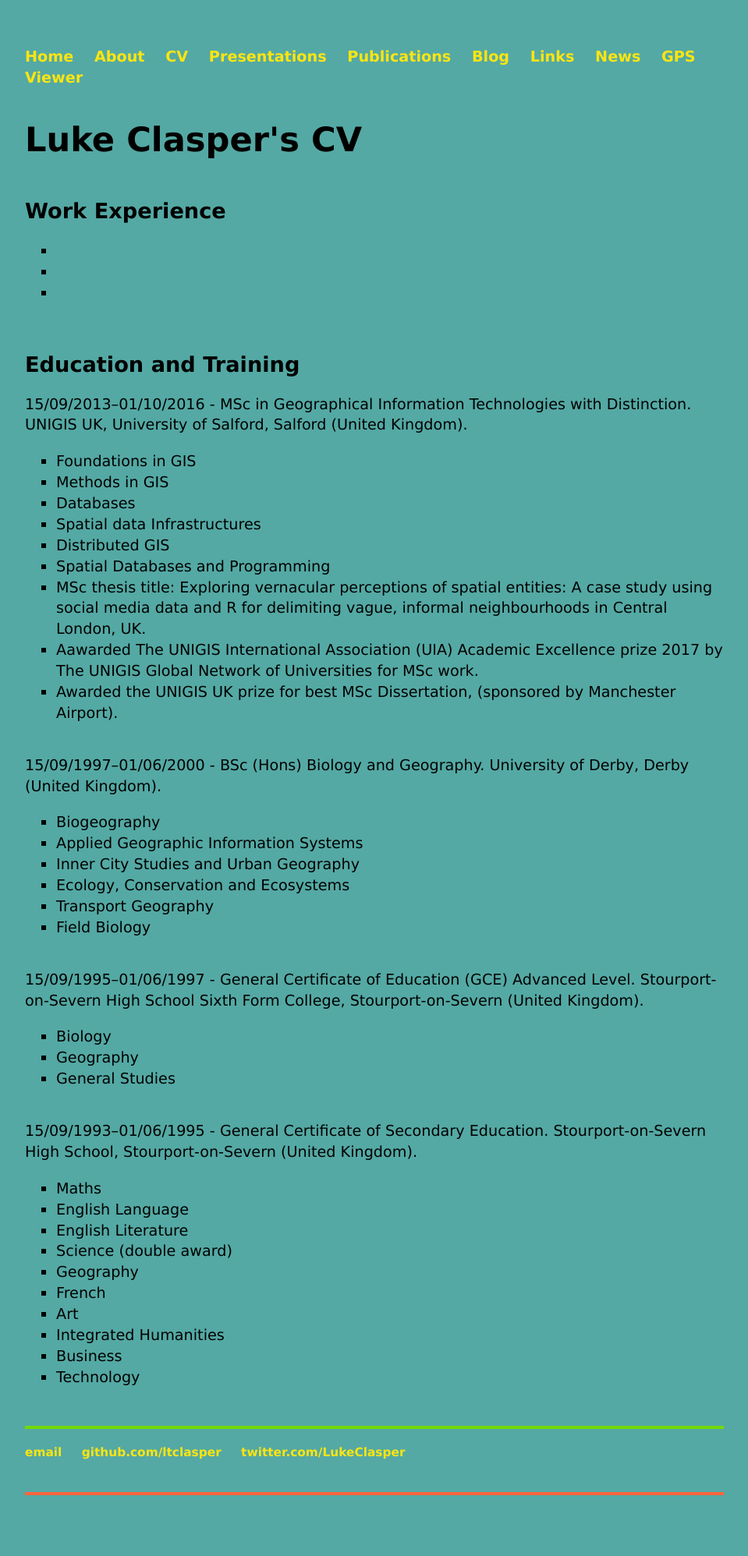
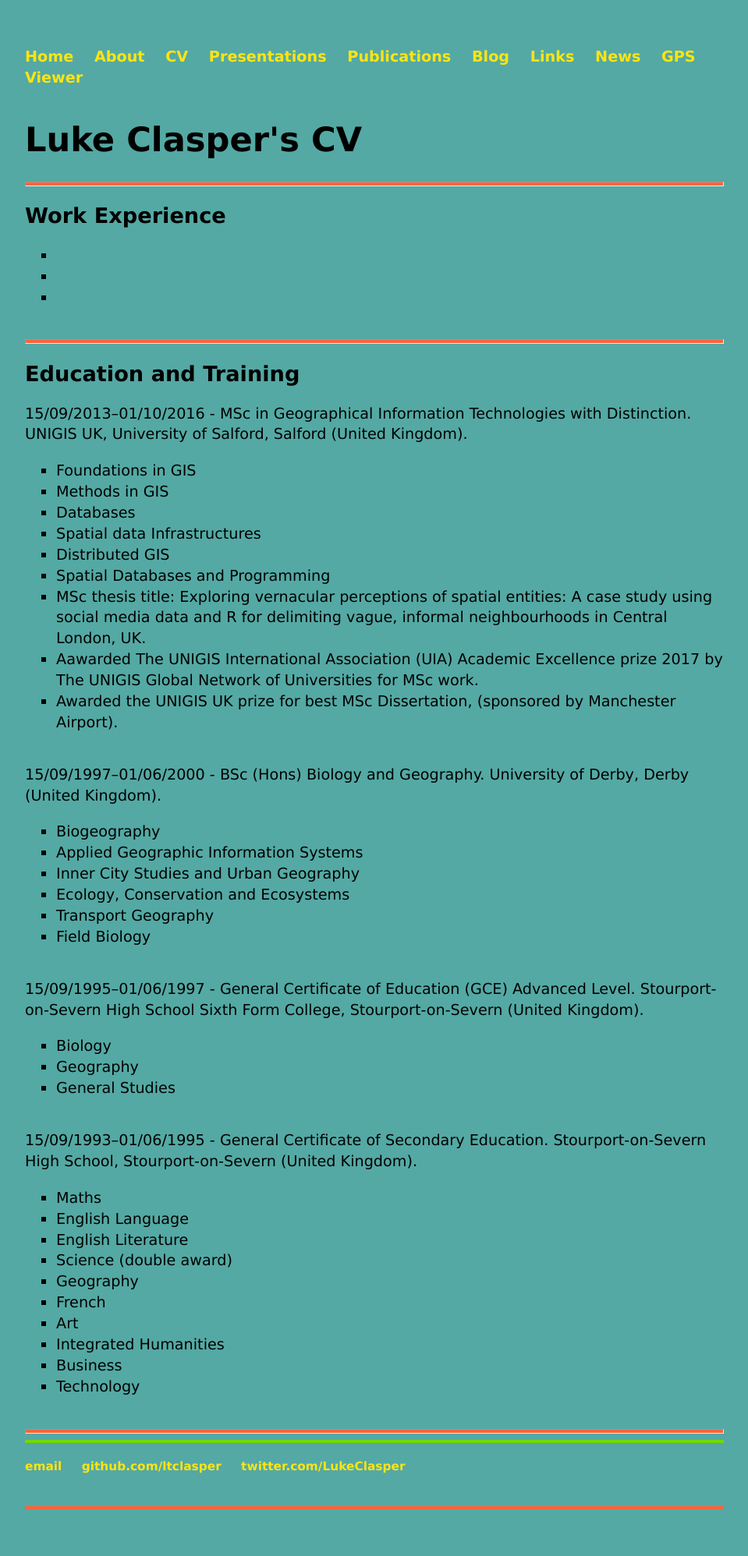
Before and after one commit to ltclasper/ltclasper.github.io, a Jekyll site: the page built from cv/index.html, in a window 1280 px wide. Shown: the whole page at 78% size, without its empty margins (160-1119 px from the left). Built offline with Jekyll 4.4.1, drawn with Linux system fonts in a browser that asks for light colours.

Commit message:
Update main.css

```diff
--- a/css/main.css
+++ b/css/main.css
@@ -61,13 +61,7 @@ ul.posts li {
     font-family:Verdana, Geneva, sans-serif;
 }
 hr {
-    border-top: 4px solid #72D903;
-    border-bottom: 4px solid #FD643B;
-    display: block;
-    margin-top: 0.5em;
-    margin-bottom: 0.5em;
-    margin-left: auto;
-    margin-right: auto;
-    border-style: none;
-    border-width: 4px;
+    color: #FD643B;
+    background-color: #FD643B;
+    height: 4px;
 }
```
